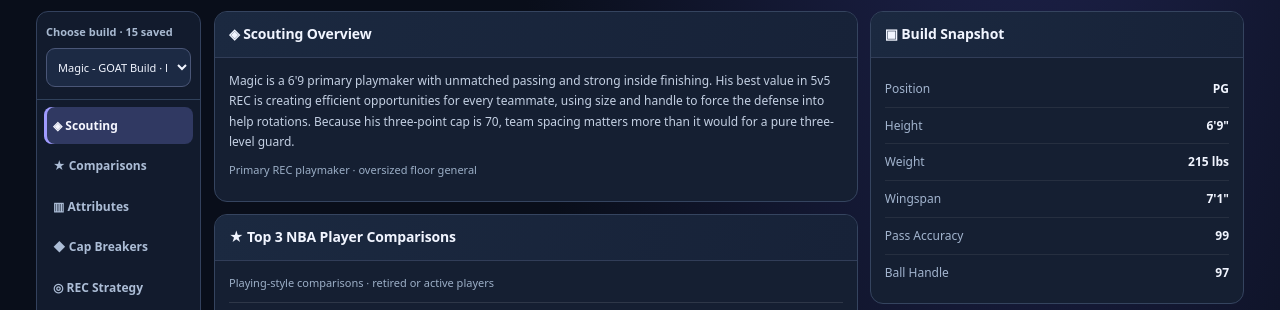
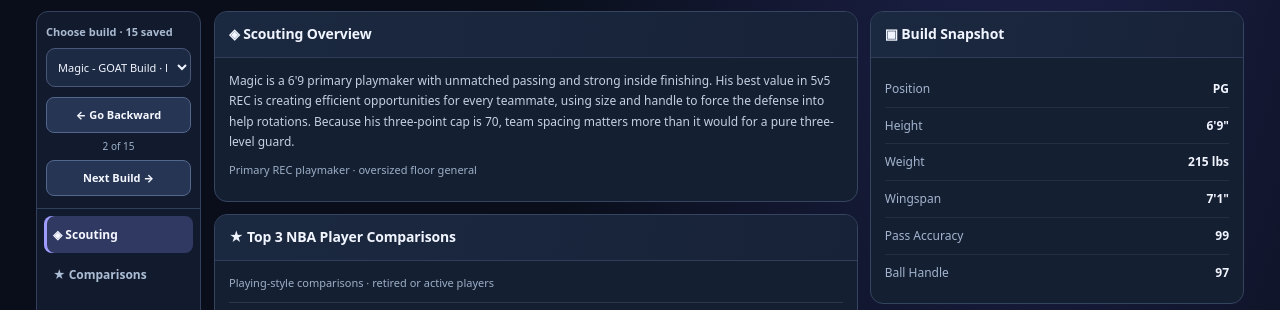
Before and after one commit to allenfuller18-png/nba2k27-build-vault2, a plain HTML site: page index.html in a window 1280 px wide. Both pictures are taken after a click on the button "◈ Build Analysis". Shown: the part 425-735 px from the top of the page. Drawn offline with nearby package versions, Linux system fonts and the light colour scheme.

Commit message:
Add previous and next build navigation to Build Analysis sidebar

```diff
--- a/index.html
+++ b/index.html
@@ -267,6 +267,7 @@ html{scroll-behavior:smooth}
 .bv-sidebar-select{padding:12px 9px;border-bottom:1px solid #30415b}
 .bv-sidebar-select label{display:block;color:#a9bad1;font-size:11px;margin-bottom:7px;font-weight:750}
 .bv-sidebar-select select{width:100%;min-height:39px;font-size:11px;padding:7px;background:#1c2a44;border:1px solid #4a5677;border-radius:9px}
+.bv-build-pager{display:grid;gap:6px;margin-top:10px}.bv-build-pager button{border:1px solid #53668d;border-radius:8px;background:#273554;color:#f4f7ff;padding:9px 6px;font-size:11px;font-weight:800;cursor:pointer;min-height:36px}.bv-build-pager button:hover{background:#374b73;border-color:#8c91ff}.bv-build-pager button:focus-visible{outline:2px solid #a8a3ff;outline-offset:2px}.bv-build-pager span{text-align:center;font-size:10px;color:#9eb2ce}
 .bv-sidebar-links{padding:7px;display:grid;gap:3px}
 .bv-sidebar-links a,.bv-sidebar-links button{display:flex;align-items:center;text-decoration:none;text-align:left;padding:11px 9px;font-size:12px;color:#acbdd6;border:0;border-radius:8px;background:transparent;cursor:pointer;white-space:normal;font-weight:690;line-height:1.3}
 .bv-sidebar-links a:hover,.bv-sidebar-links button:hover{background:#222f49;color:white}
@@ -585,6 +586,7 @@ function analysisView(){
  if(!available.length)return '<div class="empty">Add a build to see its analysis.</div>';
  const b=builds.find(x=>x.id===analysisId)||available[0];
  analysisId=b.id;
+ const analysisIndex=available.findIndex(x=>x.id===b.id);
  const profile=ANALYSIS_PROFILES[b.id];
  const fallback={role:'Custom MyPLAYER · REC scouting overview',summary:'This scouting report uses the currently saved attribute caps and ratings to assess REC fit. Add more detailed notes once the build is tested in games.',strengths:ALL_STATS.map(k=>[k,b.stats[k]]).sort((a,z)=>z[1]-a[1]).slice(0,3).map(([k,v])=>k+' reaches '+v+' at the saved cap.'),weaknesses:ALL_STATS.map(k=>[k,b.stats[k]]).sort((a,z)=>a[1]-z[1]).slice(0,3).map(([k,v])=>k+' is limited to '+v+' at the saved cap.'),strategy:'Build a lineup around the strongest attributes and avoid using this build outside its primary role.',keys:ALL_STATS.slice().sort((a,z)=>b.stats[z]-b.stats[a]).slice(0,5)};
  const p=profile||fallback;
@@ -607,7 +609,7 @@ function analysisView(){
  ${b.id==='b03'?'<section class="bv-archetype-card"><span>NBA 2K27 BUILD ARCHETYPE</span><strong>Backline Mid-Post Pro</strong><small>Original MyPLAYER build name</small></section>':''}
  <div class="bv-dashboard-layout">
  <aside class="bv-dashboard-sidebar">
- <div class="bv-sidebar-select"><label for="bv-build-choice">Choose build · ${available.length} saved</label><select id="bv-build-choice" aria-label="Select build for analysis">${available.map(x=>`<option value="${esc(x.id)}" ${x.id===b.id?'selected':''}>${esc(x.name)} · ${esc(x.pos)}</option>`).join('')}</select></div>
+ <div class="bv-sidebar-select"><label for="bv-build-choice">Choose build · ${available.length} saved</label><select id="bv-build-choice" aria-label="Select build for analysis">${available.map(x=>`<option value="${esc(x.id)}" ${x.id===b.id?'selected':''}>${esc(x.name)} · ${esc(x.pos)}</option>`).join('')}</select><div class="bv-build-pager"><button type="button" data-action="analysis-prev" aria-label="Go backward to previous build">← Go Backward</button><span aria-live="polite">${analysisIndex+1} of ${available.length}</span><button type="button" data-action="analysis-next" aria-label="Go to next build">Next Build →</button></div></div>
  ${bvSidebar(b,'scouting')}
  </aside>
  <div class="bv-dashboard-main" aria-live="polite">
@@ -701,7 +703,7 @@ stats[s]=base+used+planned;
 if(used||planned){capBreakers[s]={base,used,planned};if(usedSteps.length)capBreakers[s].usedSteps=usedSteps;if(plannedSteps.length)capBreakers[s].plannedSteps=plannedSteps}}let rec=nval(d.get('rec'),0),def=nval(d.get('def'),0);if(rec<0||rec>10||def<0||def>10){notify('REC and Def scores must be between 0 and 10');return}let value={id:b?.id||'build-'+Date.now().toString(36),name,pos:d.get('pos'),height:String(d.get('height')),weight:nval(d.get('weight')),wingspan:String(d.get('wingspan')),rec,def,speed:stats.Speed,capBreakers,legend:d.get('legend')!==null && d.get('goat')===null,goat:d.get('goat')!==null,legendName:String(d.get('legendName')||'').trim(),animations:d.get('animations')!==null,notes:String(d.get('notes')||''),stats};if(b){builds[builds.indexOf(b)]=value}else builds.push(value);save();closeEditor();currentId=value.id;render();notify(b?'Build updated ✓':'Build added ✓')}
 function exportData(){let blob=new Blob([JSON.stringify({app:'My 2K27 Build Vault',schema:1,exportedAt:new Date().toISOString(),builds},null,2)],{type:'application/json'}),url=URL.createObjectURL(blob),a=document.createElement('a');a.href=url;a.download='nba-2k27-build-vault-backup.json';document.body.append(a);a.click();a.remove();setTimeout(()=>URL.revokeObjectURL(url),1000);notify('Backup exported')}
 async function importData(file){if(!file)return;try{let data=JSON.parse(await file.text()),items=Array.isArray(data)?data:data.builds;if(!Array.isArray(items)||!items.length)throw Error('No build data found');let safe=items.map((x,i)=>{if(!x||typeof x.name!=='string'||typeof x.stats!=='object')throw Error('Invalid build at '+(i+1));let st=Object.fromEntries(ALL_STATS.map(s=>[s,Math.max(0,Math.min(99,Math.round(nval(x.stats[s],25))))]));return {id:String(x.id||'import-'+i),name:x.name,pos:String(x.pos||'C'),height:String(x.height||''),weight:nval(x.weight),wingspan:String(x.wingspan||''),rec:Math.max(0,Math.min(10,nval(x.rec))),def:Math.max(0,Math.min(10,nval(x.def))),speed:st.Speed,legend:!!x.legend&&!x.goat,goat:!!x.goat,legendName:String(x.legendName||''),animations:!!x.animations,notes:String(x.notes||''),stats:st,capBreakers:x.capBreakers&&typeof x.capBreakers==='object'&&!Array.isArray(x.capBreakers)?x.capBreakers:{}}});if(!confirm(`Replace the current ${builds.length} builds with ${safe.length} imported builds? Export a backup first if you want to keep your current edits.`))return;builds=migrateCapBreakers(safe);save();tab='all';currentId=null;render();notify('Backup imported successfully ✓')}catch(e){notify('Import failed: '+e.message)}}
-document.addEventListener('click',e=>{let btn=e.target.closest('[data-action],[data-tab]');if(!btn)return;if(btn.dataset.tab){tab=btn.dataset.tab;currentId=null;query='';position='all';render();window.scrollTo({top:0,behavior:'smooth'});return}let a=btn.dataset.action,id=btn.dataset.id;if(a==='analysis-pick'){analysisId=id;render();return}if(a==='analysis-details'){currentId=id;render();window.scrollTo({top:0,behavior:'smooth'});return}if(a==='open-analysis'){analysisId=id;tab='analysis';currentId=null;render();window.scrollTo({top:0,behavior:'smooth'});return}if(a==='cb-add'||a==='cb-remove'){
+document.addEventListener('click',e=>{let btn=e.target.closest('[data-action],[data-tab]');if(!btn)return;if(btn.dataset.tab){tab=btn.dataset.tab;currentId=null;query='';position='all';render();window.scrollTo({top:0,behavior:'smooth'});return}let a=btn.dataset.action,id=btn.dataset.id;if(a==='analysis-prev'||a==='analysis-next'){const ordered=sortBuilds(builds,'rec');if(!ordered.length)return;const index=ordered.findIndex(b=>b.id===analysisId);const next=(Math.max(index,0)+(a==='analysis-next'?1:-1)+ordered.length)%ordered.length;analysisId=ordered[next].id;render();return}if(a==='analysis-pick'){analysisId=id;render();return}if(a==='analysis-details'){currentId=id;render();window.scrollTo({top:0,behavior:'smooth'});return}if(a==='open-analysis'){analysisId=id;tab='analysis';currentId=null;render();window.scrollTo({top:0,behavior:'smooth'});return}if(a==='cb-add'||a==='cb-remove'){
  const row=btn.closest('[data-cap-row]'),kind=btn.dataset.kind;
  if(!row||!['used','planned'].includes(kind))return;
  const stepInput=row.querySelector('input[name^="'+kind+'Steps:"]'),totalInput=row.querySelector('input[name^="'+kind+':"]');
```
